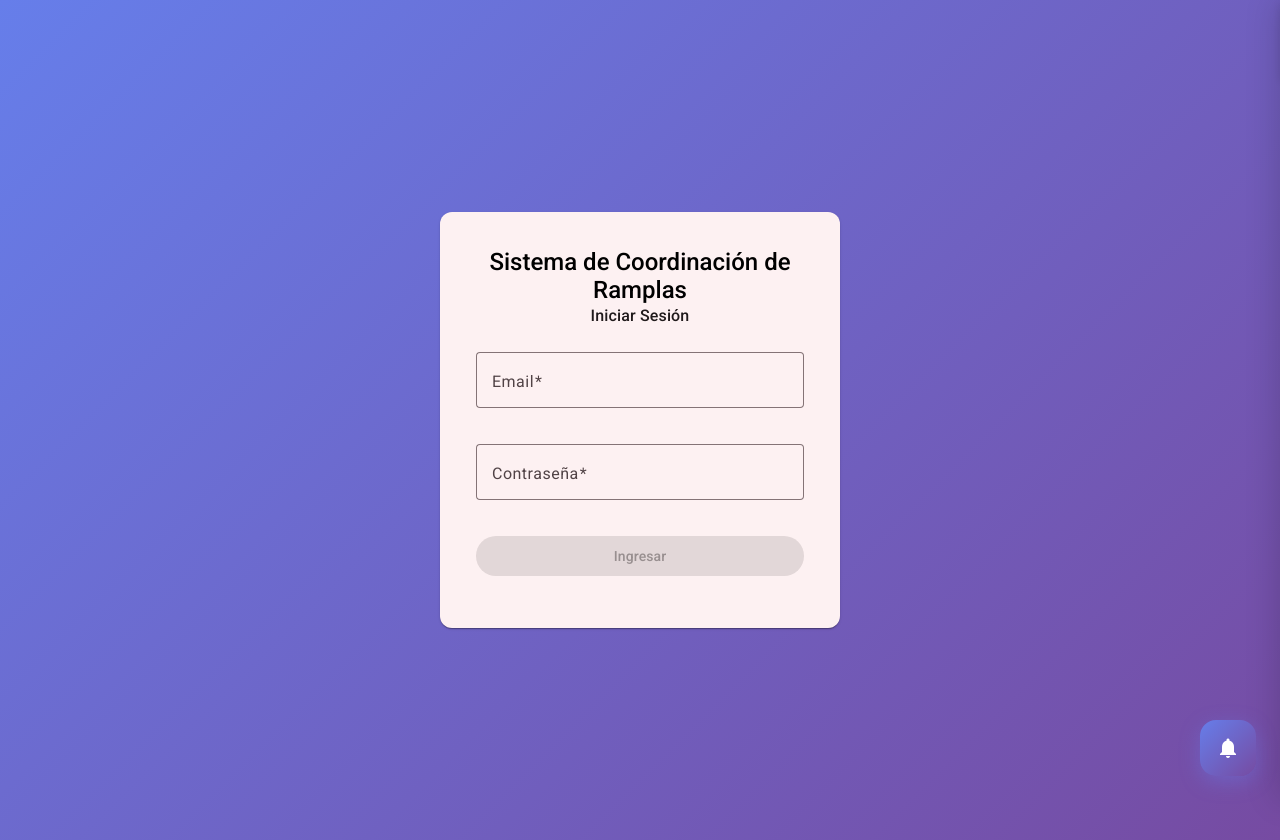
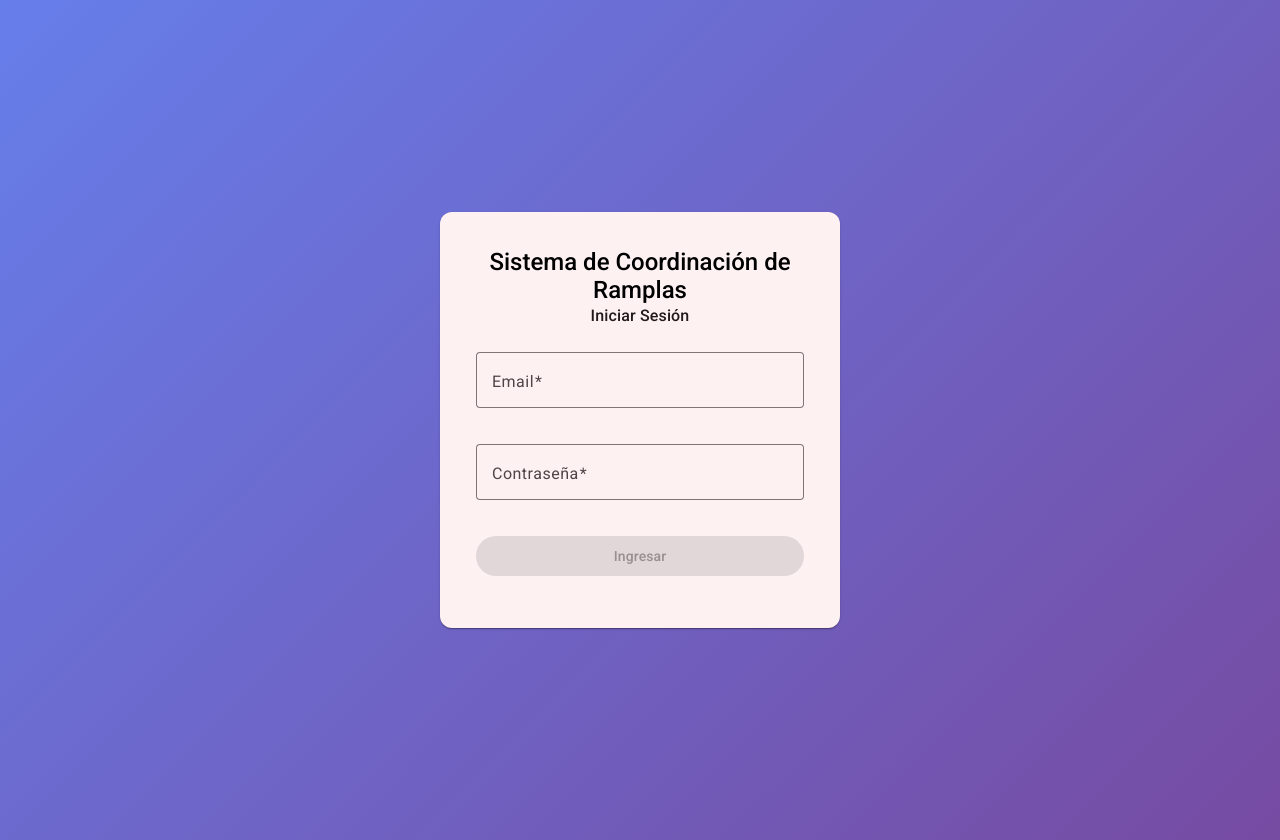
Before and after one commit to felirosalesb/ramplas_system, an Angular app: page /login in a window 1280 px wide. Built offline with nearby package versions, Linux system fonts and the light colour scheme.

Commit message:
Correccion en notificaioces, ya no aparece en Login

```diff
--- a/src/app/app.component.html
+++ b/src/app/app.component.html
@@ -1,4 +1,4 @@
 <router-outlet></router-outlet>
 
-<!-- Panel flotante de notificaciones: visible en toda la app -->
-<app-notificaciones-panel></app-notificaciones-panel>
+<!-- Panel flotante de notificaciones: visible solo si usuario autenticado y fuera de Login -->
+<app-notificaciones-panel *ngIf="mostrarNotificaciones"></app-notificaciones-panel>
--- a/src/app/app.component.ts
+++ b/src/app/app.component.ts
@@ -1,7 +1,8 @@
 import { Component } from '@angular/core';
-import { RouterOutlet } from '@angular/router';
+import { Router, RouterOutlet } from '@angular/router';
 import { MatSnackBarModule } from '@angular/material/snack-bar';
 import { NotificacionesPanelComponent } from './components/notificaciones-panel/notificaciones-panel.component';
+import { SupabaseService } from './services/supabase.service';
 
 @Component({
   selector: 'app-root',
@@ -11,4 +12,12 @@ import { NotificacionesPanelComponent } from './components/notificaciones-panel/
 })
 export class AppComponent {
   title = 'ramplas-system';
+  constructor(private router: Router, private supabaseService: SupabaseService) {}
+
+  get mostrarNotificaciones(): boolean {
+    const url = this.router.url || '';
+    const esLogin = url.startsWith('/login') || url === '/';
+    const user = this.supabaseService.getCurrentUser();
+    return !!user && !esLogin;
+  }
 }
```
